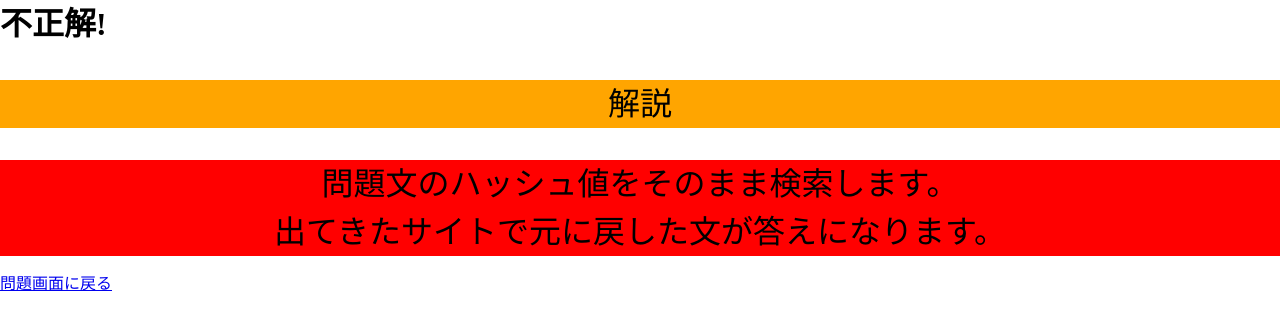
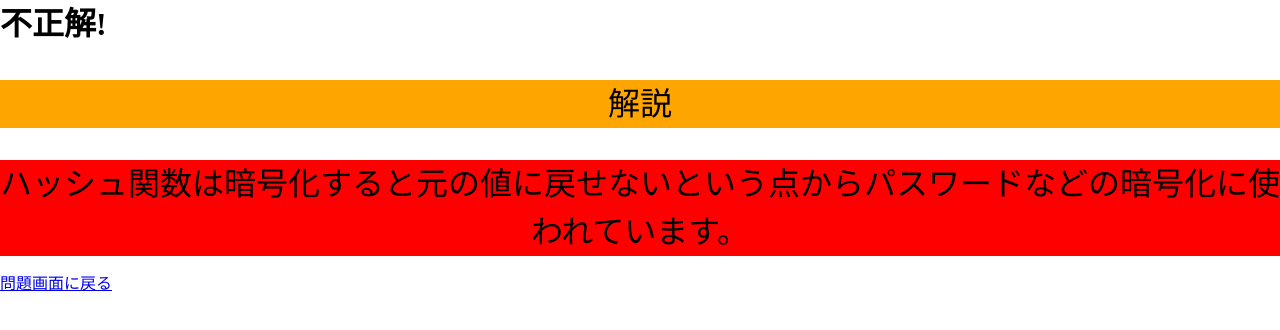
Before and after one commit to miuratomonori/SecurityGame, a PHP site: page /answer_1.php in a window 1280 px wide. Shown: the top 330 px of the page. Run offline with PHP 8.4, Linux system fonts and the light colour scheme; data that the repository does not hold is empty.

Commit message:
Update answer_1.php

```diff
--- a/answer_1.php
+++ b/answer_1.php
@@ -34,7 +34,7 @@
 
 
 	<p id="ContentsHeader" onclick="HeaderClick();">解説</p>
-	<div id="ContentsPanel">問題文のハッシュ値をそのまま検索します。<br>出てきたサイトで元に戻した文が答えになります。</div>
+	<div id="ContentsPanel">ハッシュ関数は暗号化すると元の値に戻せないという点からパスワードなどの暗号化に使われています。</div>
 	<p><a href="select.php">問題画面に戻る</a></p>
 
 </body>
```
